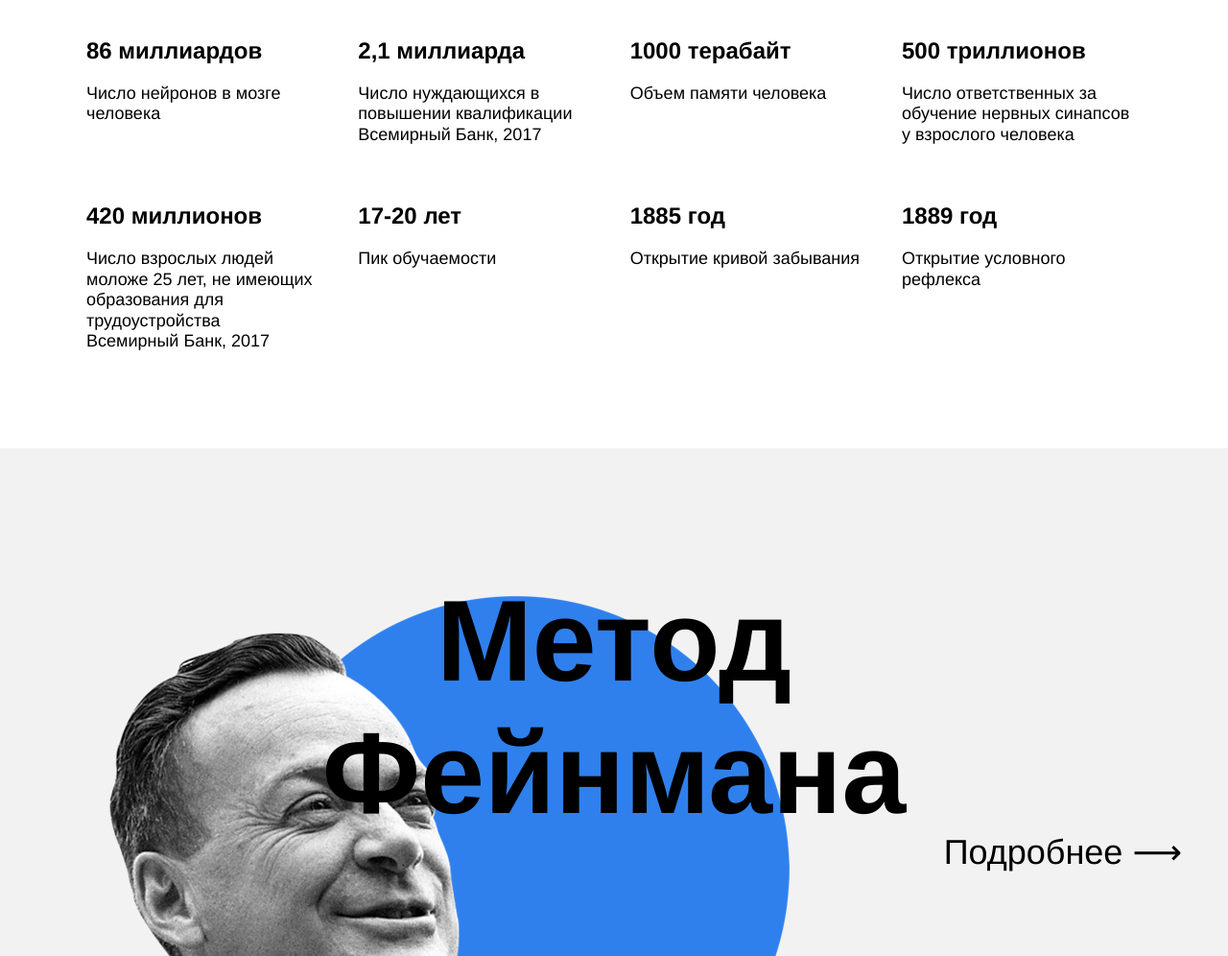
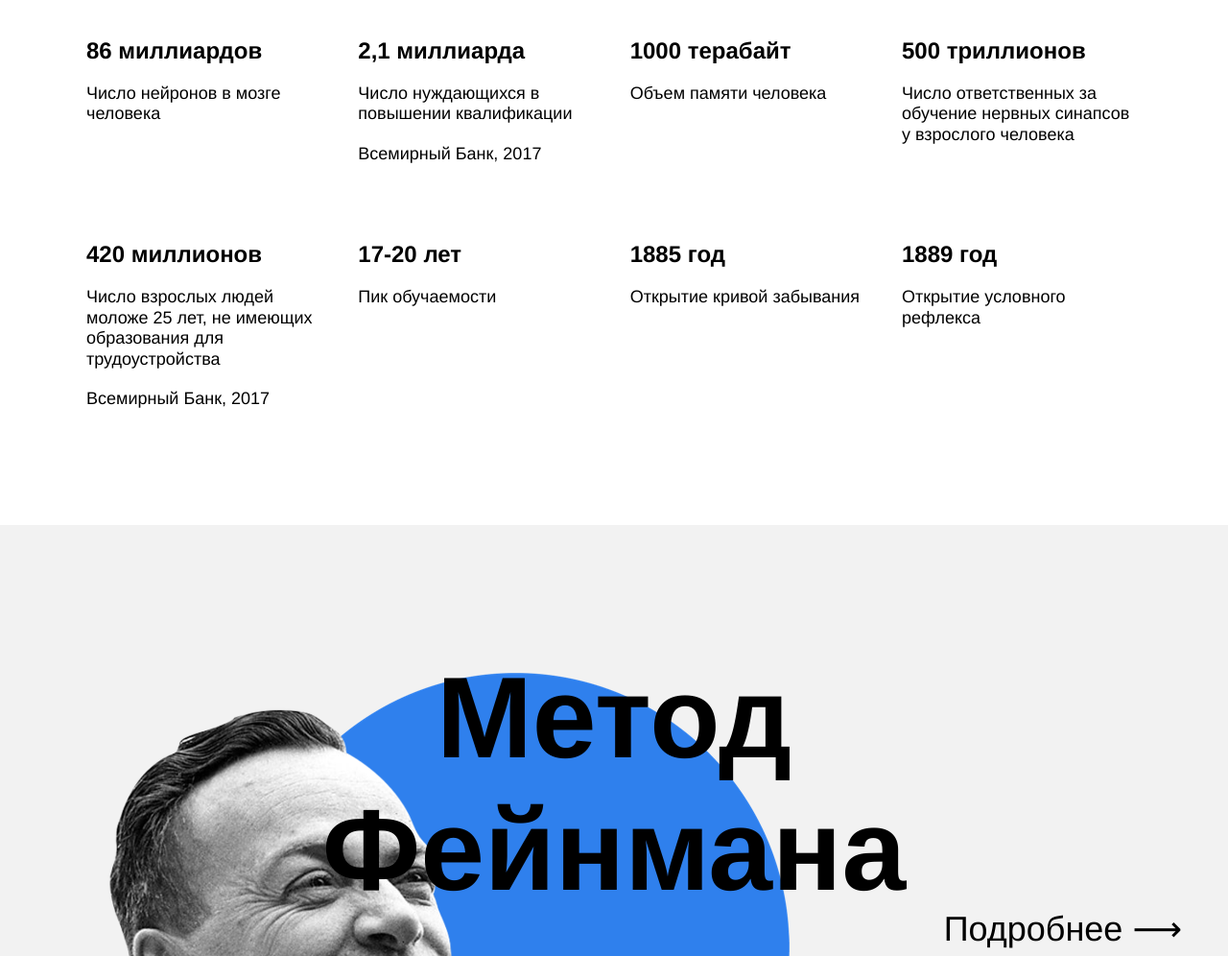
Before and after one commit to coselove/how-to-learn, a plain HTML site: page index.html in a window 1280 px wide. Shown: the part 1500-2496 px from the top of the page at 96% size. Drawn offline with Linux system fonts and the light colour scheme.

Commit message:
Проектная работа 1

```diff
--- a/styles/style.css
+++ b/styles/style.css
@@ -11,7 +11,7 @@
 
 .logo {
   height: 32px;
-  width: 183px
+  width: 183px;
 }
 
 .logo_place_header {
@@ -211,7 +211,6 @@
   line-height: 1.2;
   font-size: 18px;
   font-weight: normal;
-  margin-bottom: 0;
 }
 
 .feynman {
```
Also changed, not shown: index.html (+2 -0 lines).
